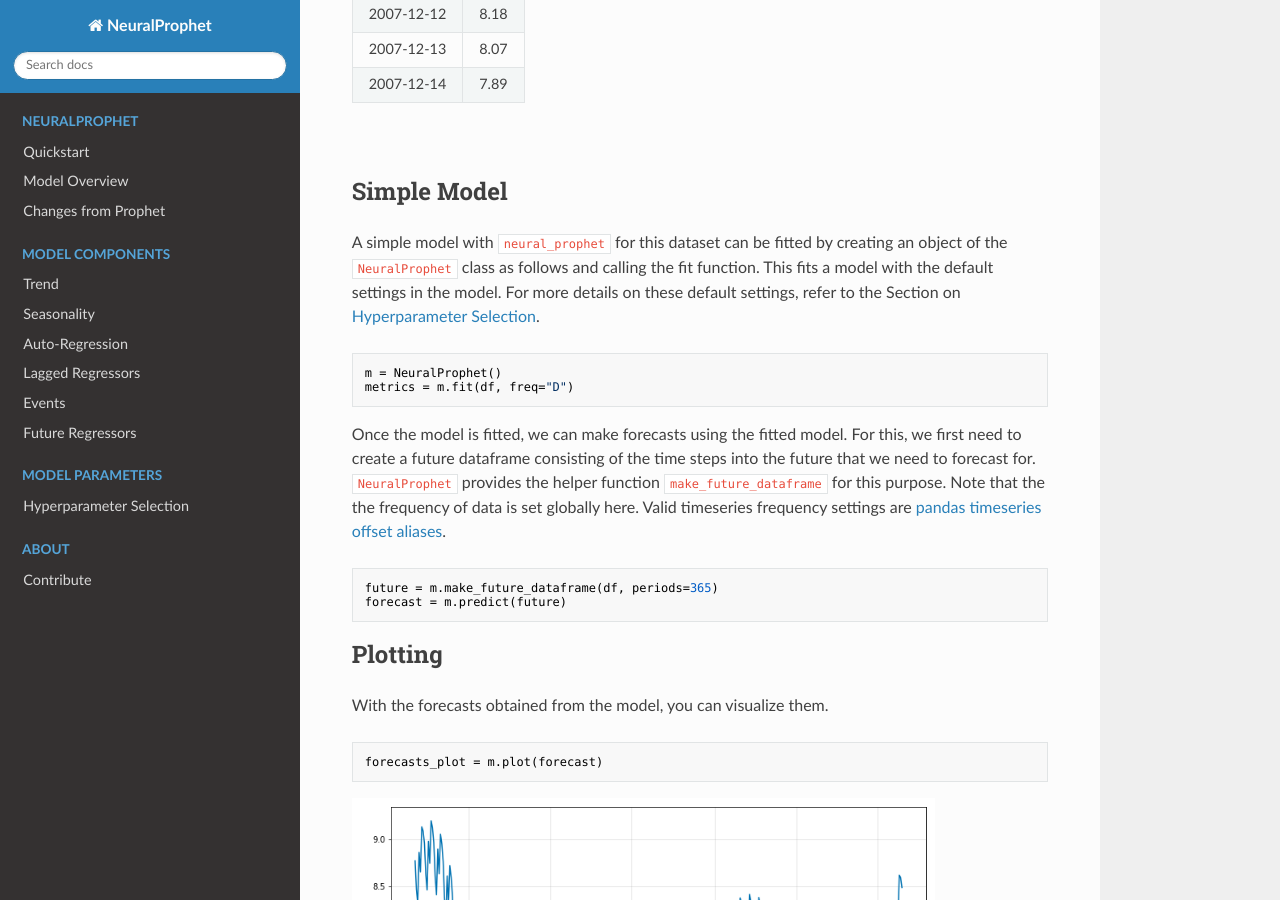
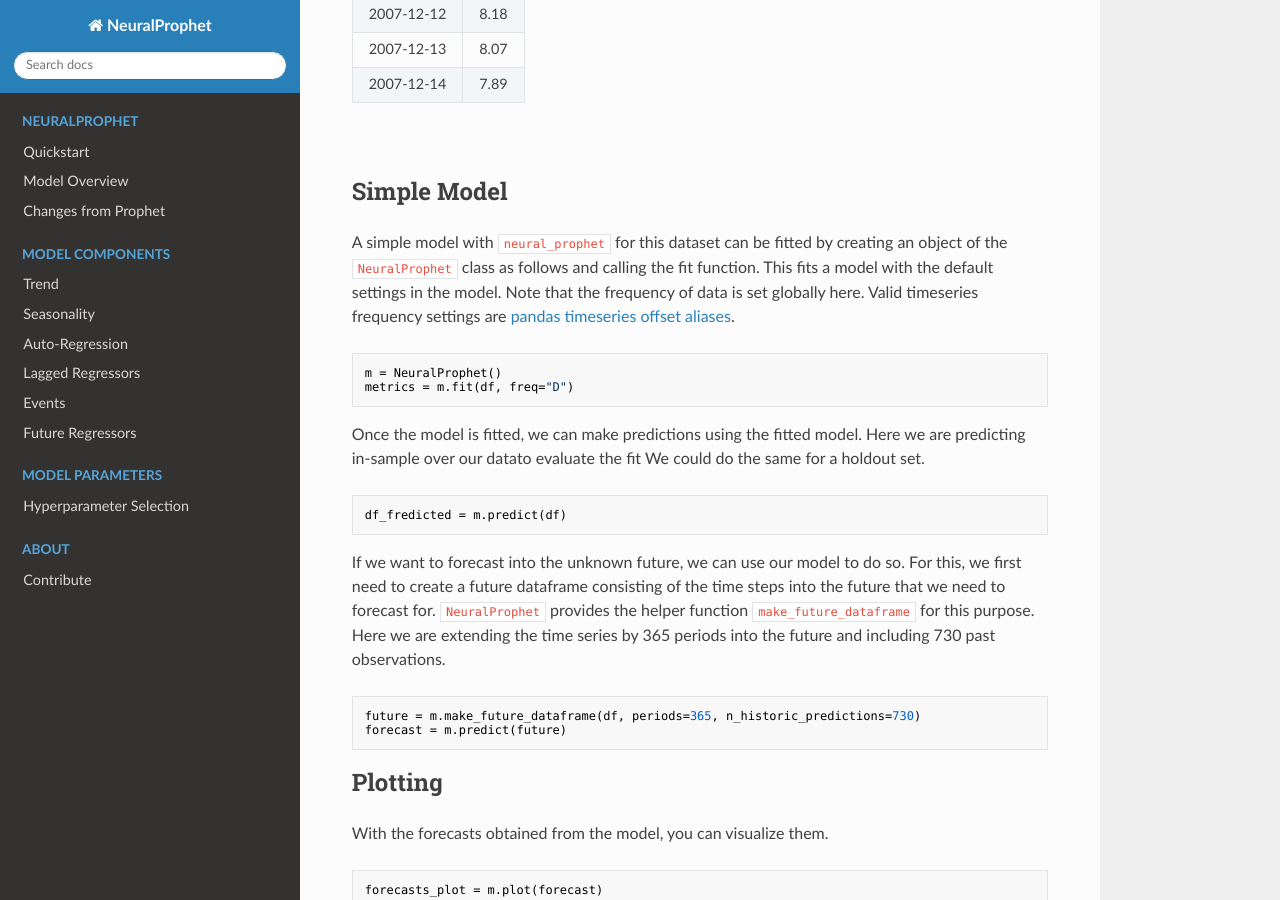
Before and after one commit to ourownstory/neural_prophet, an MkDocs documentation site: the page built from docs/source/model/quickstart.md, in a window 1280 px wide and 900 px high, scrolled down 1084 px. Built offline with MkDocs 1.6.1, drawn with Linux system fonts in a browser that asks for light colours; nearby versions of some CDN libraries; some of the changed text lies outside the part shown.

Commit message:
update quickstart documentation

````diff
--- a/docs/source/model/quickstart.md
+++ b/docs/source/model/quickstart.md
@@ -47,22 +47,28 @@
 
 A simple model with `neural_prophet` for this dataset can be fitted by creating
 an object of the `NeuralProphet` class as follows and calling the fit function. This
-fits a model with the default settings in the model. For more details on these default settings, refer to
-the Section on [Hyperparameter Selection](hyperparameter-selection.md).
+fits a model with the default settings in the model. Note that the frequency of data is set globally here.
+Valid timeseries frequency settings are [pandas timeseries offset aliases](https://pandas.pydata.org/pandas-docs/stable/user_guide/timeseries.html#timeseries-offset-aliases).
 
 ```python
 m = NeuralProphet()
 metrics = m.fit(df, freq="D")
 ```
 
-Once the model is fitted, we can make forecasts using the fitted model. For this, we first
+Once the model is fitted, we can make predictions using the fitted model.
+Here we are predicting in-sample over our datato evaluate the fit
+We could do the same for a holdout set.
+
+```python
+df_fredicted = m.predict(df)
+```
+If we want to forecast into the unknown future, we can use our model to do so. For this, we first
 need to create a future dataframe consisting of the time steps into the future that we need
 to forecast for. `NeuralProphet` provides the helper function `make_future_dataframe` for
-this purpose. Note that the the frequency of data is set globally here.
-Valid timeseries frequency settings are [pandas timeseries offset aliases](https://pandas.pydata.org/pandas-docs/stable/user_guide/timeseries.html#timeseries-offset-aliases).
+this purpose. Here we are extending the time series by 365 periods into the future and including 730 past observations.
 
 ```python
-future = m.make_future_dataframe(df, periods=365)
+future = m.make_future_dataframe(df, periods=365, n_historic_predictions=730)
 forecast = m.predict(future)
 ```
 
@@ -114,7 +120,7 @@
 ```python
 # or evaluate while training
 m = NeuralProphet()
-metrics = m.fit(df, validate_each_epoch=True, valid_p=0.2)
+metrics = m.fit(df_train, validation_df=df_test)
 ```
 
 ## Reproducibility
````
Also changed, not shown: other parts of docs/source/model/quickstart.md (+2 -2 lines).
